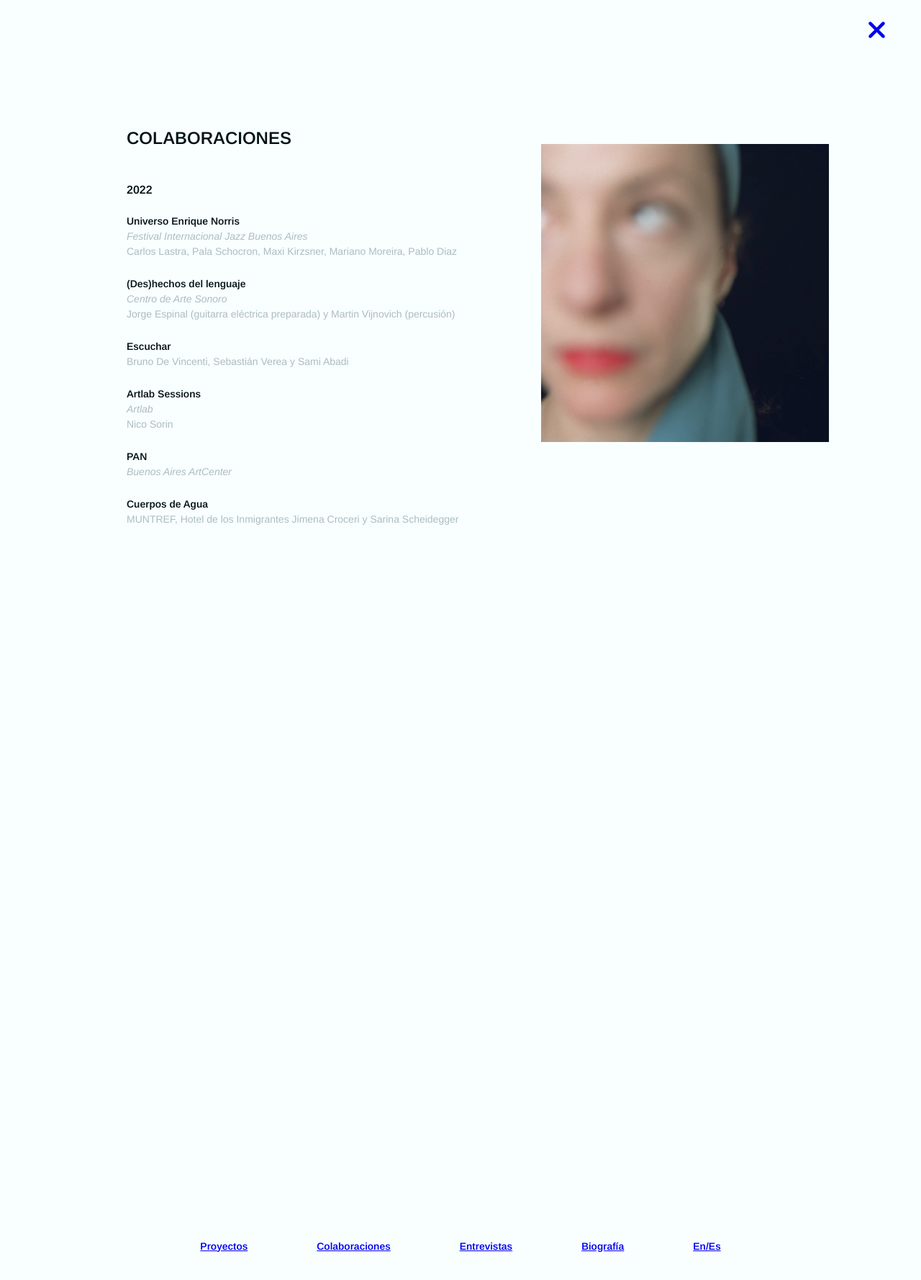
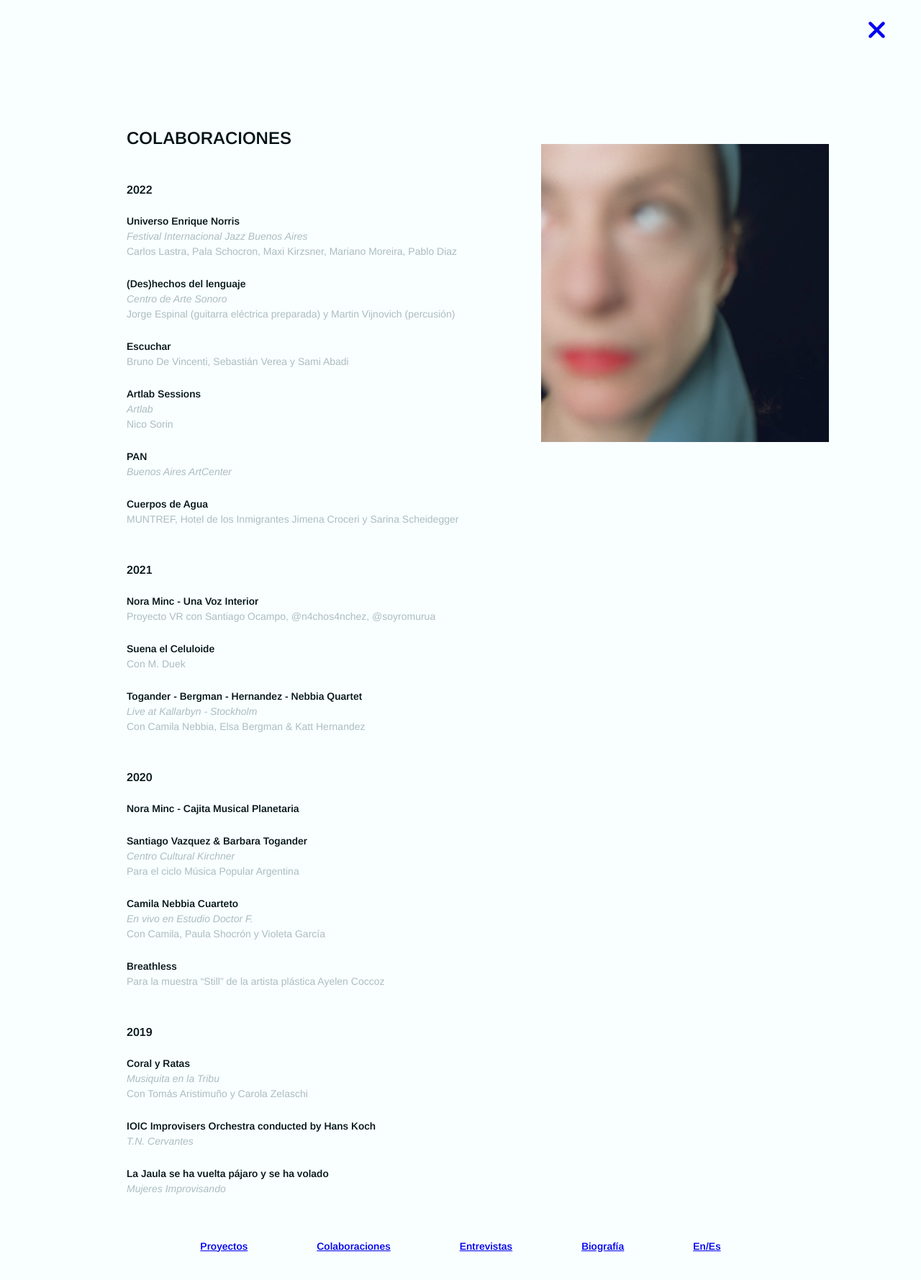
Before and after one commit to lifrancucci/barbara-togander, a Jekyll site: the page built from collabs/index.html, in a window 1280 px wide. Shown: the top 1778 px of the page at 72% size. Built offline with Jekyll 4.4.1, drawn with Linux system fonts in a browser that asks for light colours; nearby versions of some CDN libraries; library files that are not in the unit come from our copies.

Commit message:
Create 'Collabs' structure and add 2021 - 2018 collabs

```diff
--- a/collabs/index.html
+++ b/collabs/index.html
@@ -11,7 +11,7 @@
   <div class="media-display-container">
     <img class="media-displayed" src="/img/perccontrvozcorn/001.jpg" alt="">
   </div>
-
+<!-- **************** 2022 **************** -->
   <ul class="items-list collabs-list">
     <p class="collab--year">2022</p>
     <br>
@@ -43,7 +43,78 @@
        <span>MUNTREF, Hotel de los Inmigrantes</span>
        Jimena Croceri y Sarina Scheidegger
     </li>
+  </ul>
+<!-- **************** 2021 **************** -->
+  <ul class="items-list collabs-list">
+    <p class="collab--year">2021</p>
+    <br>
+    <li class="has-media media--video">
+      <span class="collab--title">Nora Minc - Una Voz Interior</span><br>
+      Proyecto VR con Santiago Ocampo, @n4chos4nchez, @soyromurua
+    </li>
+    <li>
+      <span class="collab--title has-media media--video">Suena el Celuloide</span><br>
+      Con M. Duek
+    </li>
+    <li>
+      <span class="collab--title">Togander - Bergman - Hernandez - Nebbia Quartet</span><br>
+      <span class="collab--location">Live at Kallarbyn  - Stockholm</span><br>
+      Con Camila Nebbia, Elsa Bergman & Katt Hernandez
+    </li>
+  </ul>
+  <!-- **************** 2020 **************** -->
+  <ul class="items-list collabs-list">
+    <p class="collab--year">2020</p>
+    <br>
+    <li class="has-media media--video">
+      <span class="collab--title has-media media--video">Nora Minc - Cajita Musical Planetaria</span><br>
+    </li>
+    <li class="has-media media--video">
+      <span class="collab--title">Santiago Vazquez & Barbara Togander</span><br>
+      <span class="collab--location">Centro Cultural Kirchner</span><br>
+      Para el ciclo Música Popular Argentina
+    </li>
+    <li class="has-media media--video">
+      <span class="collab--title">Camila Nebbia Cuarteto</span><br>
+      <span class="collab--location">En vivo en Estudio Doctor F.</span><br>
+      Con Camila, Paula Shocrón y Violeta García
+    </li>
+    <li class="has-media media--video">
+      <span class="collab--title">Breathless</span><br>
+      Para la muestra “Still” de la artista plástica Ayelen Coccoz
+    </li>
+  </ul>
+  <!-- **************** 2019 **************** -->
+  <ul class="items-list collabs-list">
+    <p class="collab--year">2019</p>
+    <br>
+    <li class="has-media media--video">
+      <span class="collab--title has-media media--video">Coral y Ratas</span><br>
+      <span class="collab--location">Musiquita en la Tribu</span><br>
+      Con Tomás Aristimuño y Carola Zelaschi
+    </li>
+    <li class="has-media media--video">
+      <span class="collab--title">IOIC Improvisers Orchestra conducted by Hans Koch</span><br>
+      <span class="collab--location">T.N. Cervantes</span><br>
+    </li>
+    <li class="has-media media--bc-album">
+      <span class="collab--title">La Jaula se ha vuelta pájaro y se ha volado</span><br>
+      <span class="collab--location">Mujeres Improvisando</span><br>
+    </li>
+  </ul>
+  <!-- **************** 2018 **************** -->
+  <ul class="items-list collabs-list">
+    <p class="collab--year">2019</p>
+    <br>
+    <li class="has-media media--video">
+      <span class="collab--title has-media media--video">Manolo Rodriguez & Carlos Costa, IN & OUT </span><br>
+      <span class="collab--location">Santa Cruz de Tenerife</span><br>
+    </li>
+    <li class="has-media media--video">
+      <span class="collab--title">Casa</span><br>
+      <span class="collab--location">de Julián Galay, 2016-2018</span><br>
+      "Casa" es una obra multidisciplinaria compuesta especialmente para el Centro de Experimentación del Teatro Colón que reflexiona sobre la percepción del tiempo y la pérdida del lenguaje.
+    </li>
+  </ul>
 
-
-  </ul>
 </section>
```
